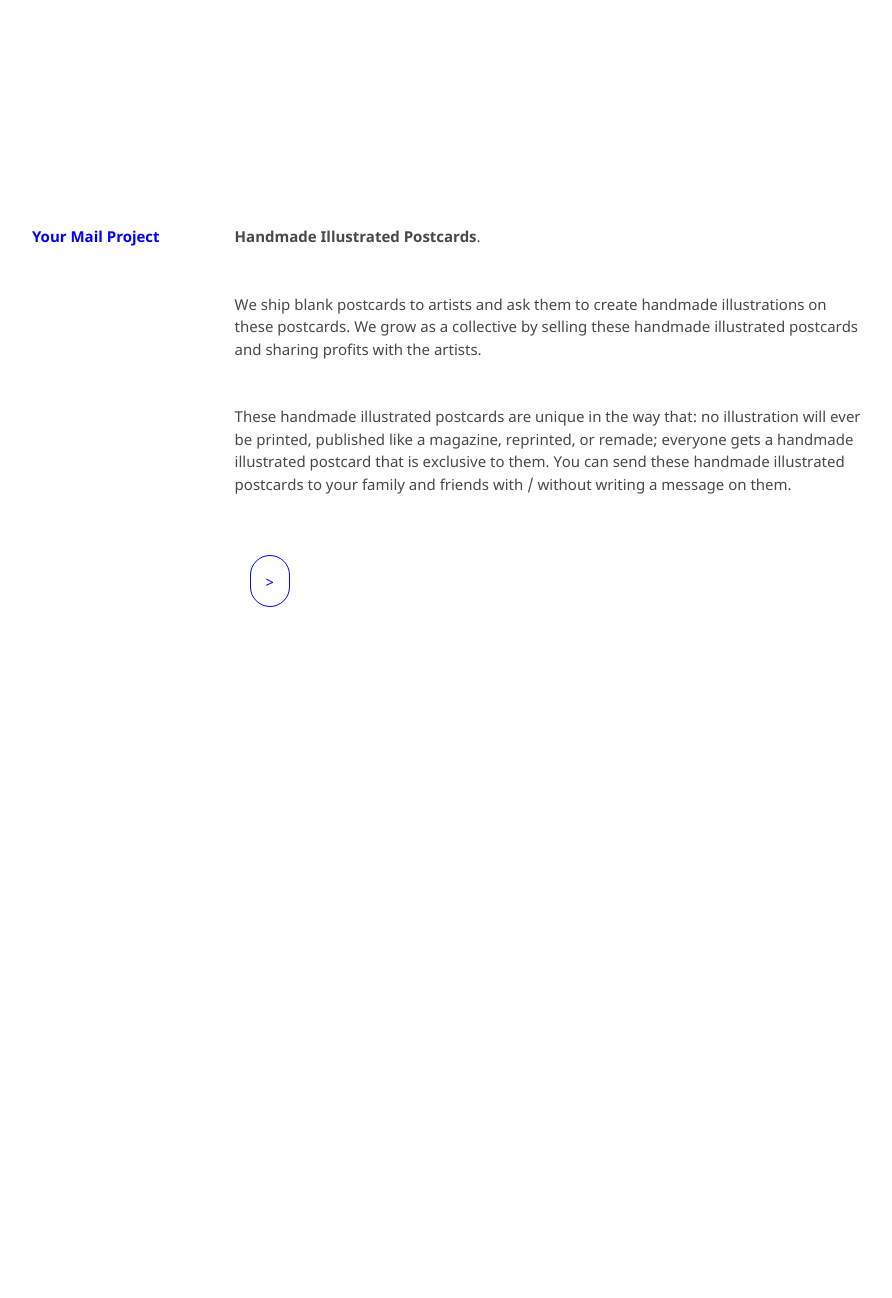
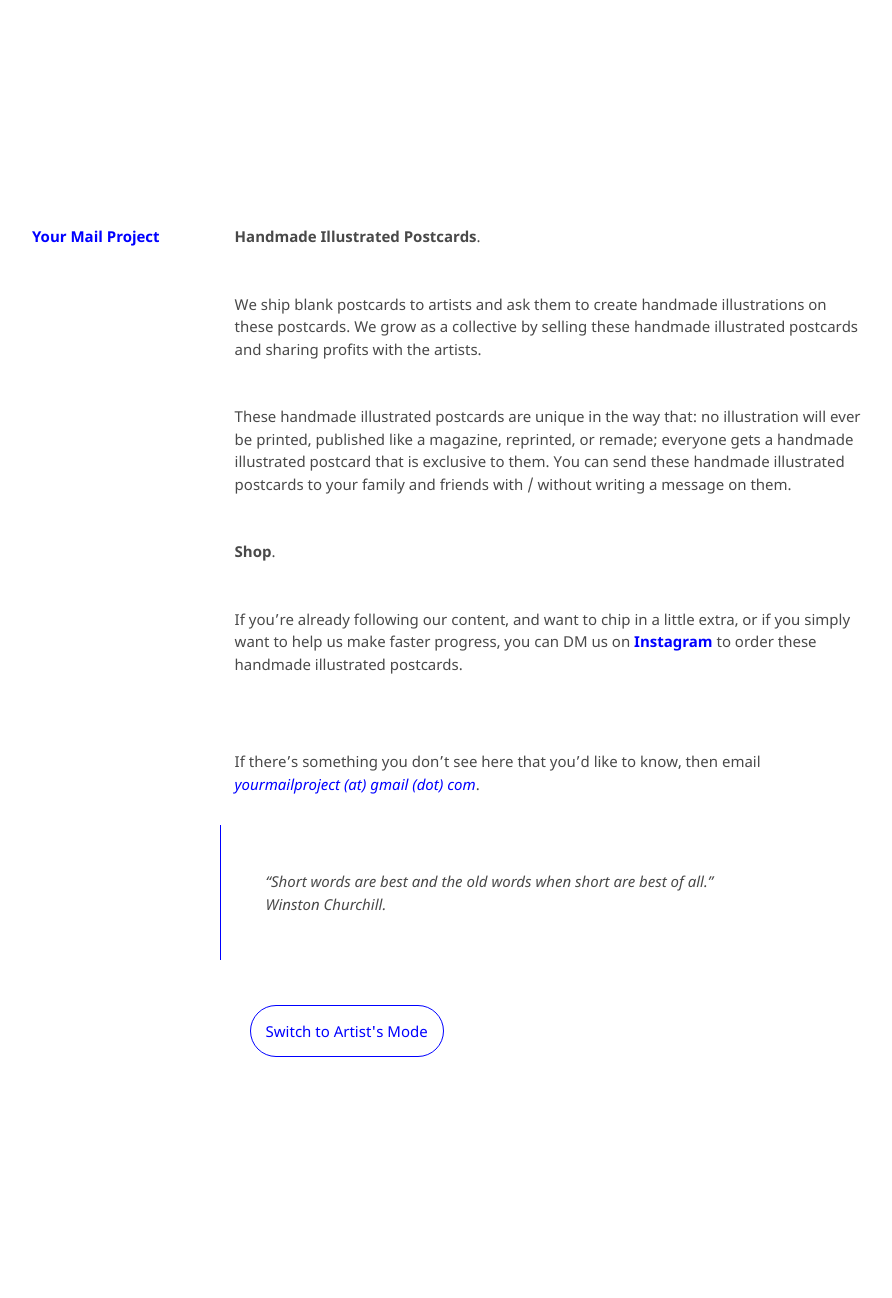
Before and after one commit to kvshvlin/yourmailproject, a Jekyll site: the page built from 2.md, in a window 1280 px wide. Shown: the whole page, without its empty margins (193-1085 px from the left). Built offline with Jekyll 4.4.1, drawn with Linux system fonts in a browser that asks for light colours; our own code applies the rules of GitHub Pages for plain Markdown files; before the commit the page ends 900 px from its top, so only the background shows below that.

Commit message:
Update 2.md

```diff
--- a/2.md
+++ b/2.md
@@ -4,10 +4,22 @@
 
 These handmade illustrated postcards are unique in the way that: no illustration will ever be printed, published like a magazine, reprinted, or remade; everyone gets a handmade illustrated postcard that is exclusive to them. You can send these handmade illustrated postcards to your family and friends with / without writing a message on them.
 
+**Shop**.
+
+If you’re already following our content, and want to chip in a little extra, or if you simply want to help us make faster progress, you can DM us on **<a href="https://www.instagram.com/yourmailproject" target="_blank">Instagram</a>** to order these handmade illustrated postcards.
+
+<div class="roadmap-spacer-1"></div>
+
+If there’s something you don’t see here that you’d like to know, then email
+[_yourmailproject (at) gmail (dot) com_](mailto: yourmailproject@gmail.com).
+
+> "Short words are best and the old words when short are best of all."
+> Winston Churchill.
+
 <div class="roadmap-spacer-1"></div>
 
 <p>
-<a class="btn" href="https://kvshvl.in/yourmailproject/3.html">></a><br>
+<a class="btn" href="https://kvshvl.in/yourmailproject/4.html">Switch to Artist's Mode</a><br>
 </p>
 
 <div class="roadmap-spacer-2"></div>
```
